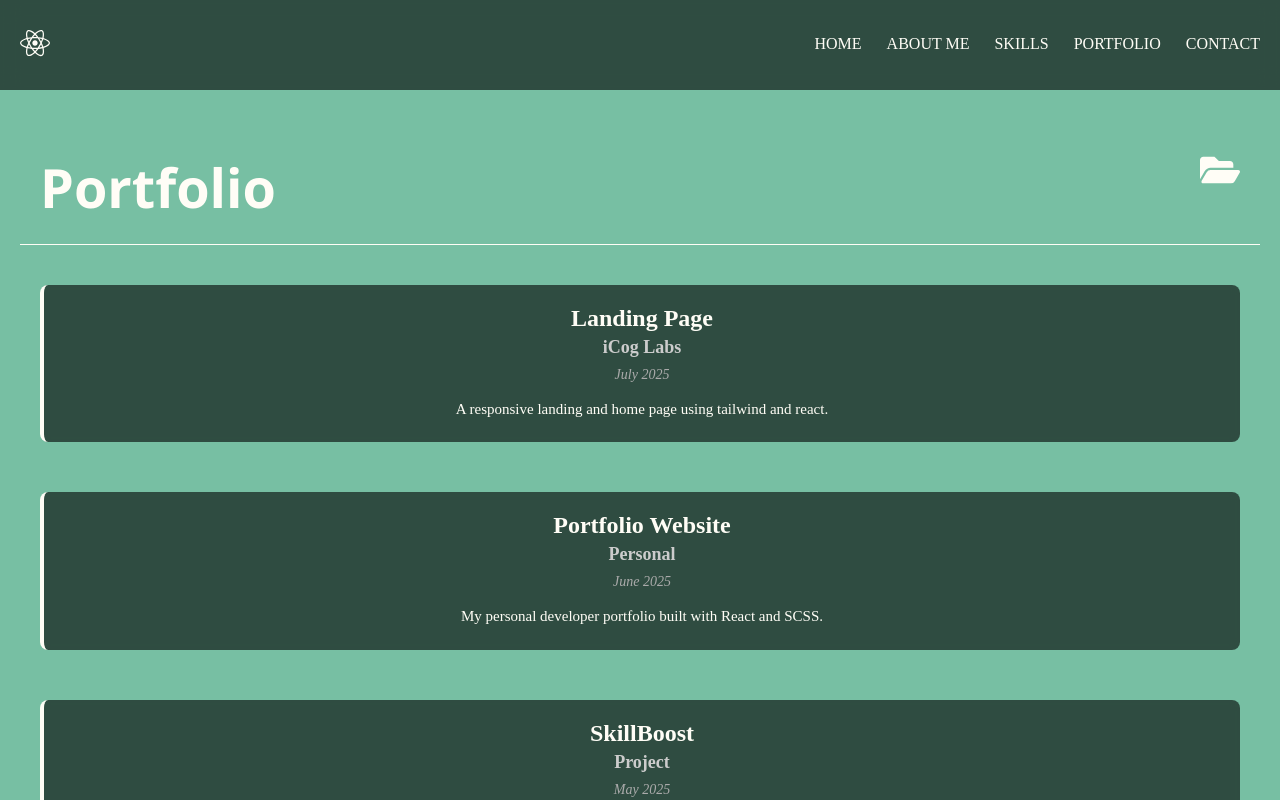
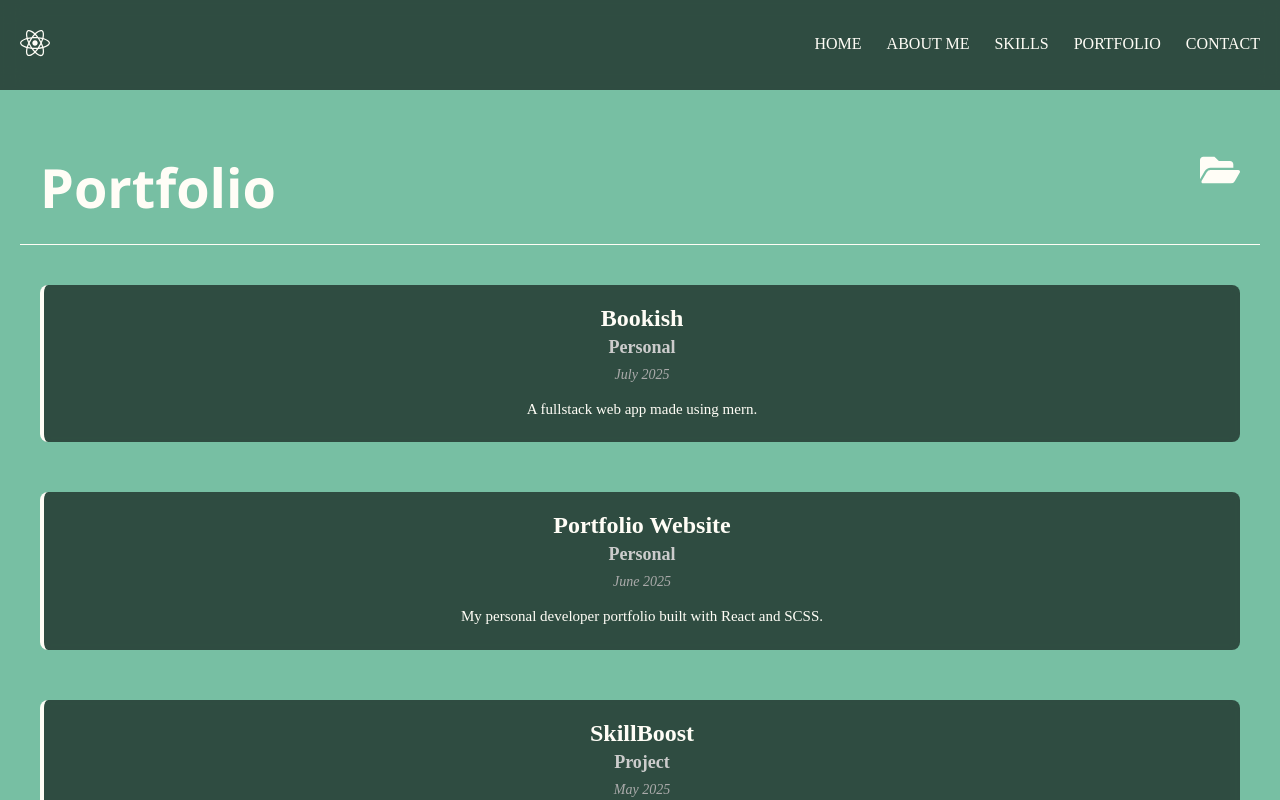
Before and after one commit to Bethany-23/Portfolio-website, a React (Create React App) app: page /portfolio in a window 1280 px wide. Shown: the top 800 px of the page. Built offline with nearby package versions, Linux system fonts and the light colour scheme; the HTML template or start-up script is replaced by a standard one.

Commit message:
updates made

```diff
--- a/src/containers/about/index.jsx
+++ b/src/containers/about/index.jsx
@@ -12,11 +12,11 @@ const details = [
 ];
 
 const jobSummary = `
-I'm a Frontend Developer who loves bringing ideas to life on the web.
-I specialize in building responsive, accessible, and visually clean interfaces using HTML, CSS, JavaScript, and React.
-Whether it’s creating smooth animations, pixel-perfect layouts, or turning a Figma design into a live website,
-I enjoy crafting user experiences that feel intuitive and engaging.
-I'm always learning, always improving and passionate about writing clean code that scales.
+I’m a software engineer who enjoys building modern web applications and turning ideas into reliable, user-friendly products.
+ I work with HTML, CSS, JavaScript, and React to create responsive, accessible, and visually consistent interfaces,
+ and I also have experience developing web applications that integrate backend services using Node.js, Express, and MongoDB.
+ I enjoy translating designs from Figma into working features, focusing on clarity, usability, and maintainable code.
+  Always learning and improving, I value clean, scalable solutions and thoughtful user experiences.
 `;
 
 const About = ({ isSinglePage = false }) => {
@@ -40,7 +40,7 @@ const About = ({ isSinglePage = false }) => {
             start={{ transform: 'translateX(-800px)' }}
             end={{ transform: 'translateX(0px)' }}
           >
-            <h3 className="section-heading">Frontend Developer</h3>
+            <h3 className="section-heading">Software Developer</h3>
             <p className="job-summary">{jobSummary}</p>
           </Animate>
 
--- a/src/containers/home/index.jsx
+++ b/src/containers/home/index.jsx
@@ -2,7 +2,7 @@ import "./styles.scss";
 import { Animate } from "react-simple-animate";
 
 /*  ✅  Put your PDF (e.g. Betanya_Addisalem_CV.pdf) in  /public  */
-const CV_PATH = "/Betanya-Addisalem-CV.pdf";
+const CV_PATH = "/Betanya_Addisalem_CV.pdf";
 
 const Home = () => {
   return (
@@ -11,7 +11,7 @@ const Home = () => {
         <h1>
           Hello, I’m Betanya
           <br />
-          Frontend&nbsp;Developer
+          Software&nbsp;Developer
         </h1>
       </div>
 
--- a/src/containers/portfolio/index.jsx
+++ b/src/containers/portfolio/index.jsx
@@ -5,11 +5,11 @@ import "./styles.scss";
 
 const projects = [
   {
-    name: "Landing Page",
-    client: "iCog Labs",
+    name: "Bookish",
+    client: "Personal",
     date: "July 2025",
-    description: "A responsive landing and home page using tailwind and react.",
-    github: "https://i-cog-landing-pageredesign.vercel.app/"
+    description: "A fullstack web app made using mern.",
+    github: "https://github.com/Bethany-23/js-mini-projects/tree/main/Bookish_remade"
   },
   {
     name: "Portfolio Website",
--- a/src/containers/skills/index.jsx
+++ b/src/containers/skills/index.jsx
@@ -4,7 +4,7 @@ import PageHeaderContent from "../../components/pageHeaderContent";
 import { FaLaptopCode } from "react-icons/fa";
 import "./styles.scss";
 
-const frontendSkills = ["HTML", "CSS", "Bootstrap", "Tailwind","JavaScript", "React", , "Flutter", "Kotlin"];
+const frontendSkills = ["HTML", "CSS", "Tailwind","JavaScript", "React", "NodeJs", "expressJs", "MongoDB"];
 const designSkills = ["Photoshop", "Illustrator", "Canva", "Figma"];
 
 const Skills = () => {
@@ -13,7 +13,7 @@ const Skills = () => {
       <PageHeaderContent headerText="Skills" icon={<FaLaptopCode size={40} />} />
 
       <div className="skills__category">
-        <h4 className="category__title">Frontend Development</h4>
+        <h4 className="category__title">Software Development</h4>
         <div className="skills__list">
           {frontendSkills.map((skill, i) => (
             <div className="skill__box fadeInUp" key={i} style={{ animationDelay: `${i * 0.1}s` }}>
```
Also changed, not shown: 2 other files (tests, documents, lock files or other folders).
